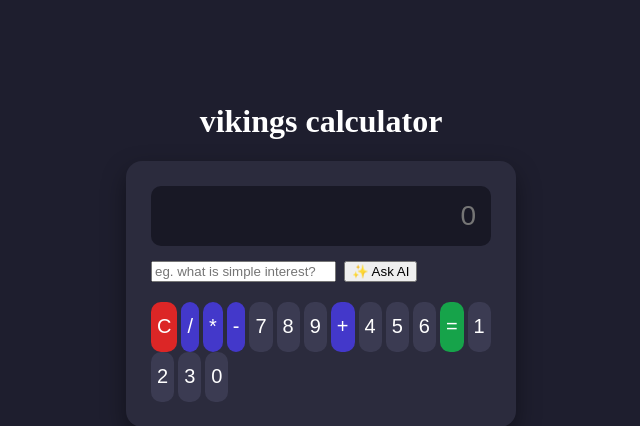
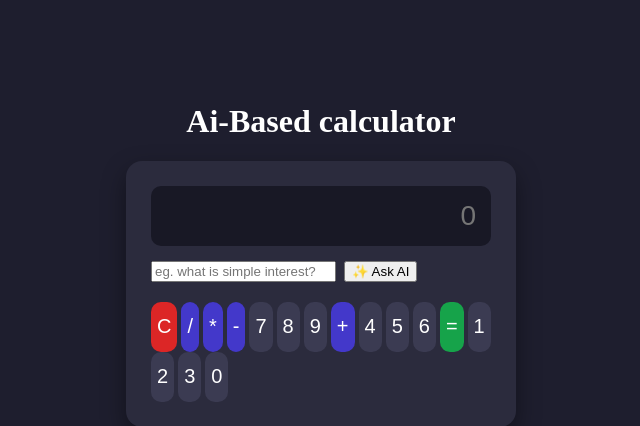
Before and after one commit to TheHimanshuMishraXD/Ai-based-calculator, a Flask app: page / in a window 1280 px wide. Shown: the part 146-572 px from the top of the page, without its empty margins (319-959 px from the left). Run offline with Flask 3, Linux system fonts and the light colour scheme.

Commit message:
Auto-update calculator: 2026-10-13 23:19:05

```diff
--- a/templates/calc.html
+++ b/templates/calc.html
@@ -8,7 +8,7 @@
 </head>
 <body>
 
-    <h1>vikings calculator</h1>
+    <h1>Ai-Based calculator</h1>
 
     <!-- Main Calculator Container -->
     <div class="calculator">
```
